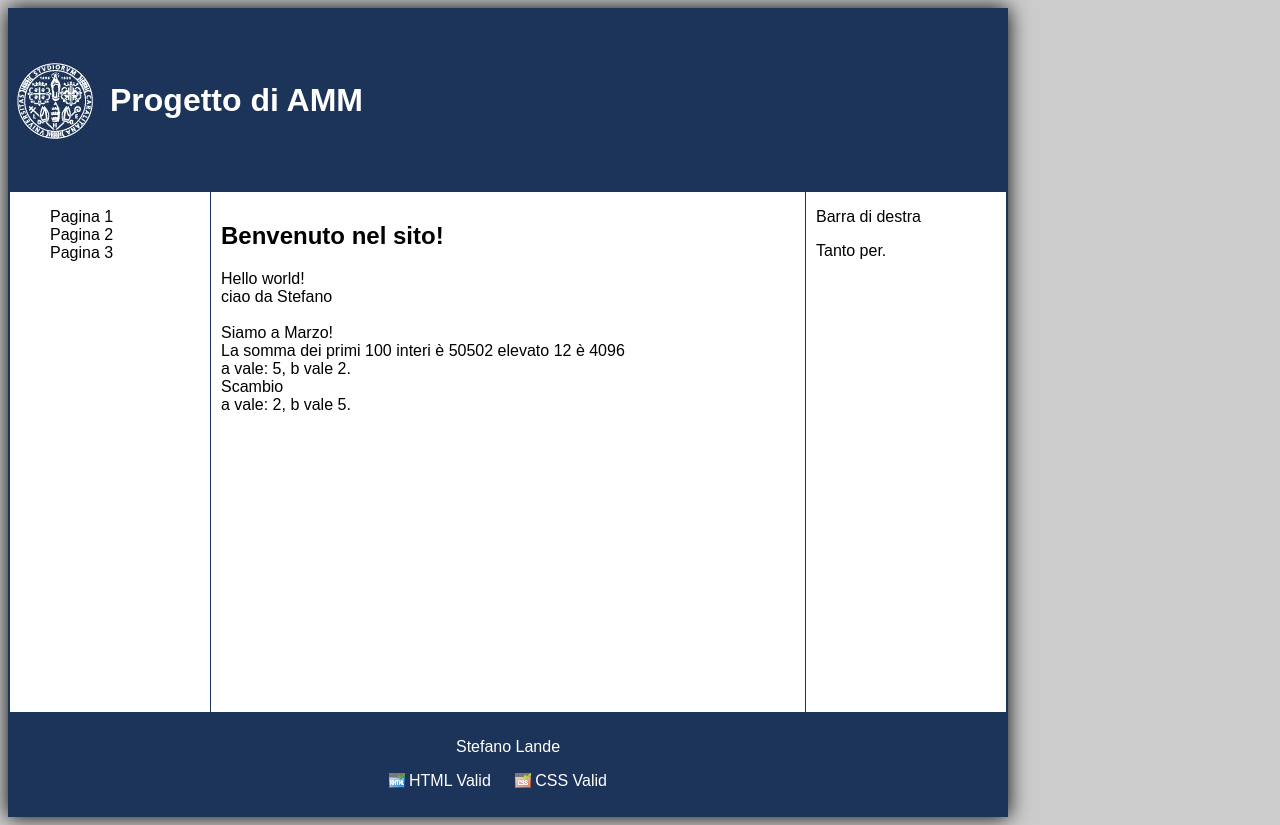
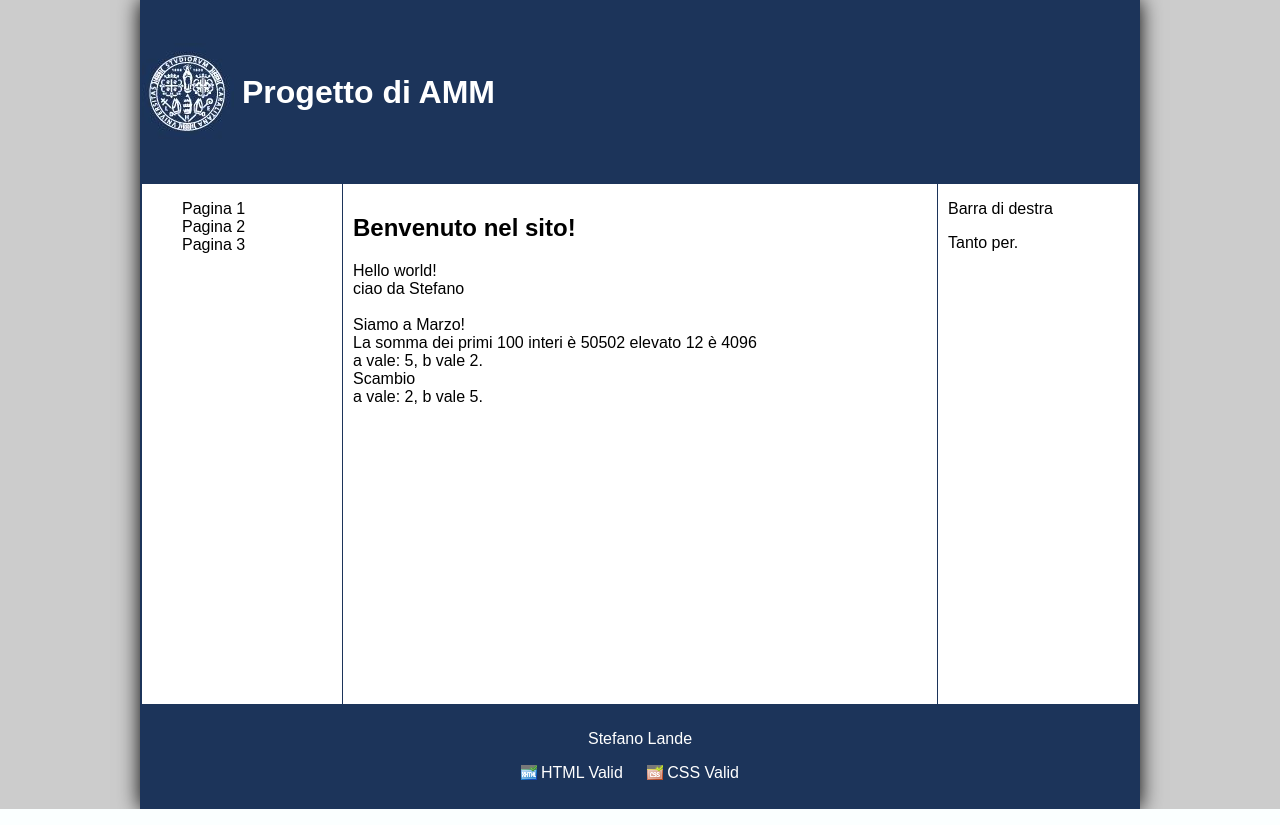
Before and after one commit to istevene/progettoamm, a PHP site: page / in a window 1280 px wide. Run offline with PHP 8.4, Linux system fonts and the light colour scheme.

Commit message:
introduzione php

```diff
--- a/provacss/stile.css
+++ b/provacss/stile.css
@@ -1,8 +1,8 @@
 body {
     background-color: #cccccc;
     font-family: sans-serif;
-    margin: 8px;
     width: 1000px;
+    margin: 0px auto;
 }
 
 header {
@@ -71,7 +71,6 @@ a:hover{
     border: 2px solid #1c345a;
     border-top: 1px solid #1c345a;
     border-bottom: 1px solid #1c345a;
-    margin: 0px auto;
     box-shadow: 0px 0px 20px;
     background-color: white;
 }
```
